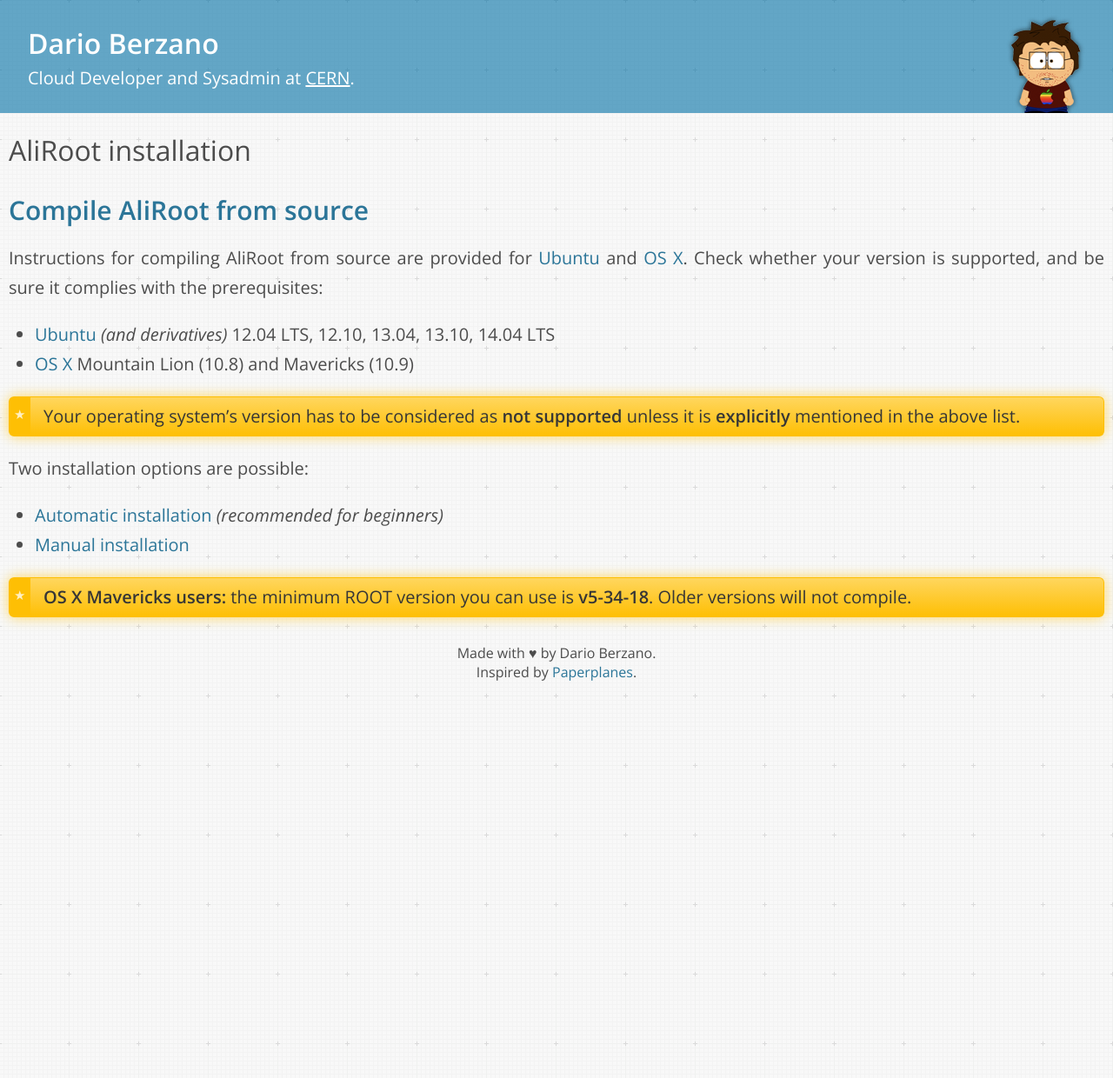
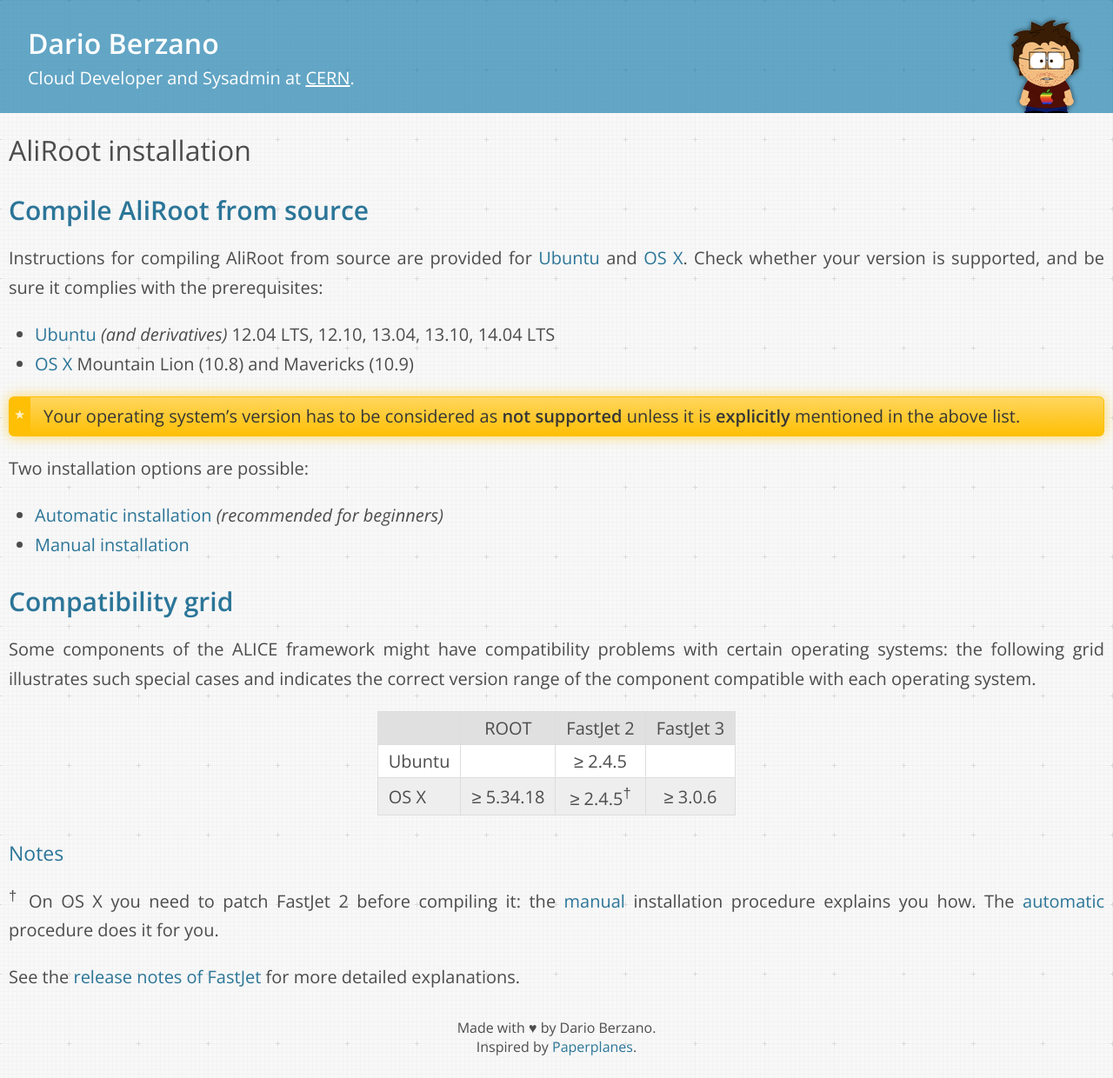
Before and after one commit to dberzano/dberzano.github.io, a Jekyll site: the page built from alice/install-aliroot/index.md, in a window 1280 px wide. Shown: the whole page at 87% size. Built offline with Jekyll 4.4.1, drawn with Linux system fonts in a browser that asks for light colours; Markdown is read by kramdown in place of the engine named in the settings; before the commit the page ends 900 px from its top, so only the background shows below that.

Commit message:
Compatibility grid for ALICE

```diff
--- a/alice/install-aliroot/index.md
+++ b/alice/install-aliroot/index.md
@@ -38,5 +38,26 @@ Two installation options are possible:
 * [Automatic installation](auto) *(recommended for beginners)*
 * [Manual installation](manual)
 
-> **OS X Mavericks users:** the minimum ROOT version you can use is
-> **v5-34-18**. Older versions will not compile.
+
+Compatibility grid
+------------------
+
+Some components of the ALICE framework might have compatibility
+problems with certain operating systems: the following grid
+illustrates such special cases and indicates the correct version range
+of the component compatible with each operating system.
+
+|            | ROOT      | FastJet 2           | FastJet 3 |
+| ---------- |:---------:|:-------------------:|:---------:|
+| **Ubuntu** |           | ≥ 2.4.5             |           |
+| **OS X**   | ≥ 5.34.18 | ≥ 2.4.5<sup>†</sup> | ≥ 3.0.6   |
+
+### Notes
+
+<sup>†</sup> On OS X you need to patch FastJet 2 before compiling it: the
+[manual](manual) installation procedure explains you how. The
+[automatic](auto) procedure does it for you.
+
+See the
+[release notes of FastJet](http://fastjet.fr/all-releases.html) for
+more detailed explanations.
```
Also changed, not shown: alice/install-aliroot/manual.md (+3 -1 lines).
